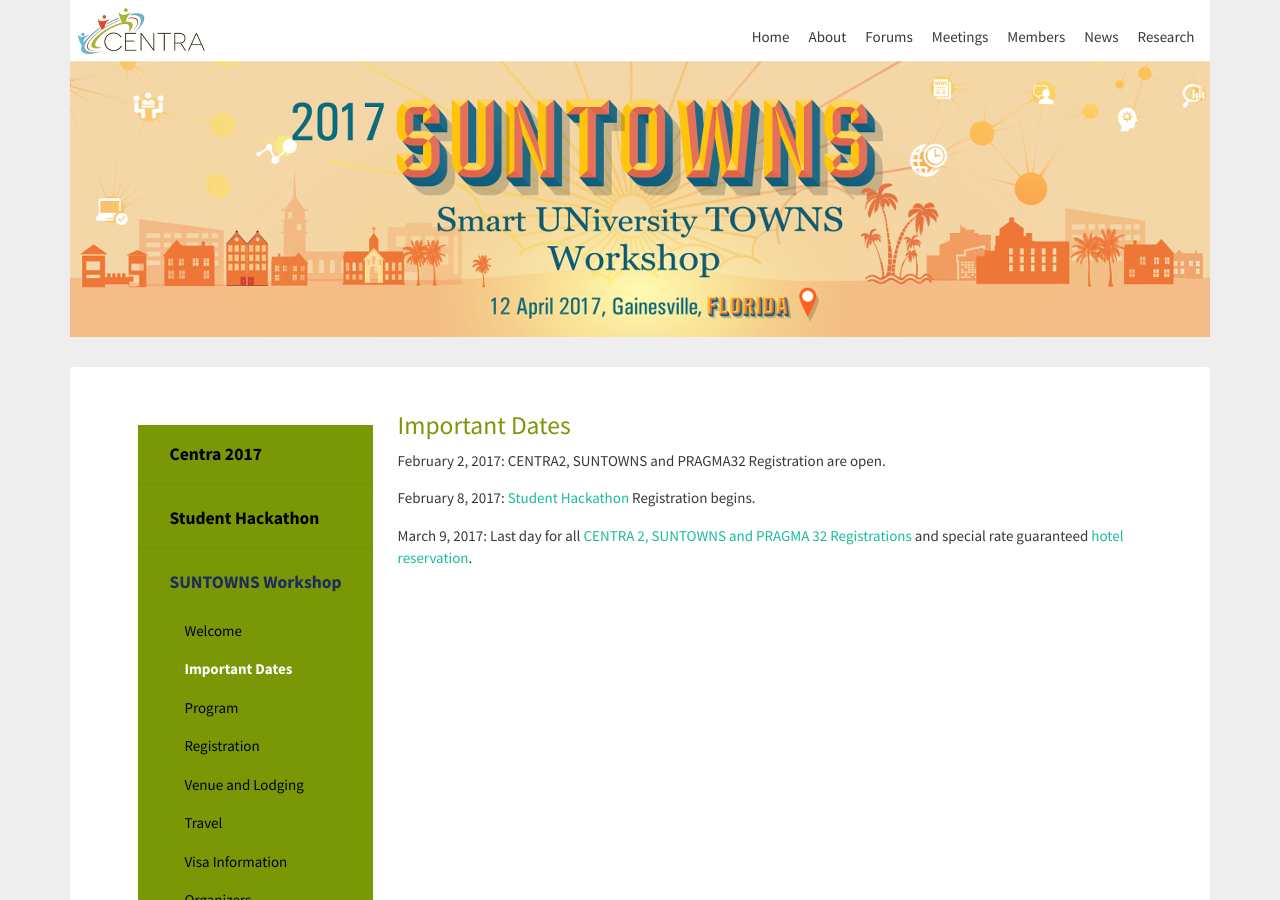
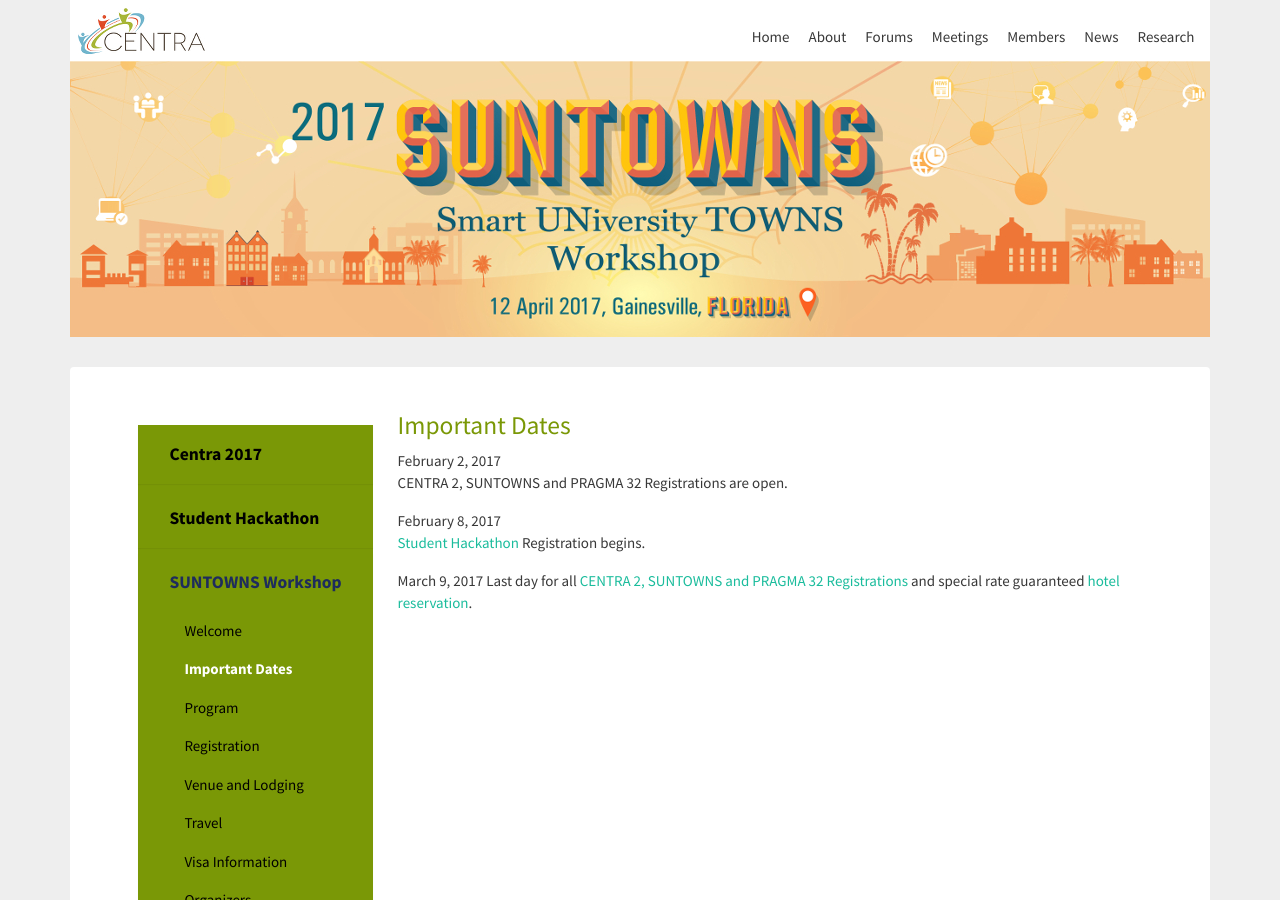
Before and after one commit to hmchou56/centra8, a Jekyll site: the page built from suntowns2017/news.md, in a window 1280 px wide and 900 px high. Built offline with Jekyll 4.4.1, drawn with Linux system fonts in a browser that asks for light colours; nearby versions of some CDN libraries.

Commit message:
added link breaks

```diff
--- a/suntowns2017/news.md
+++ b/suntowns2017/news.md
@@ -10,8 +10,11 @@
 
 ## Important Dates
 
-February 2, 2017: CENTRA2, SUNTOWNS and PRAGMA32 Registration are open.
+February 2, 2017 <br />
+CENTRA 2, SUNTOWNS and PRAGMA 32 Registrations are open.
 
-February 8, 2017: [Student Hackathon](http://www.globalcentra.org/suntowns2017/news.html) Registration begins.
+February 8, 2017 <br />
+[Student Hackathon](http://www.globalcentra.org/suntowns2017/news.html) Registration begins.
 
-March 9, 2017: Last day for all [CENTRA 2, SUNTOWNS and PRAGMA 32 Registrations](http://www.globalcentra.org/suntowns2017/registration.html) and special rate guaranteed <a href="http://www.globalcentra.org/centra2/venue.html" target="_blank">hotel reservation</a>.
+March 9, 2017
+Last day for all [CENTRA 2, SUNTOWNS and PRAGMA 32 Registrations](http://www.globalcentra.org/suntowns2017/registration.html) and special rate guaranteed <a href="http://www.globalcentra.org/centra2/venue.html" target="_blank">hotel reservation</a>.
```
